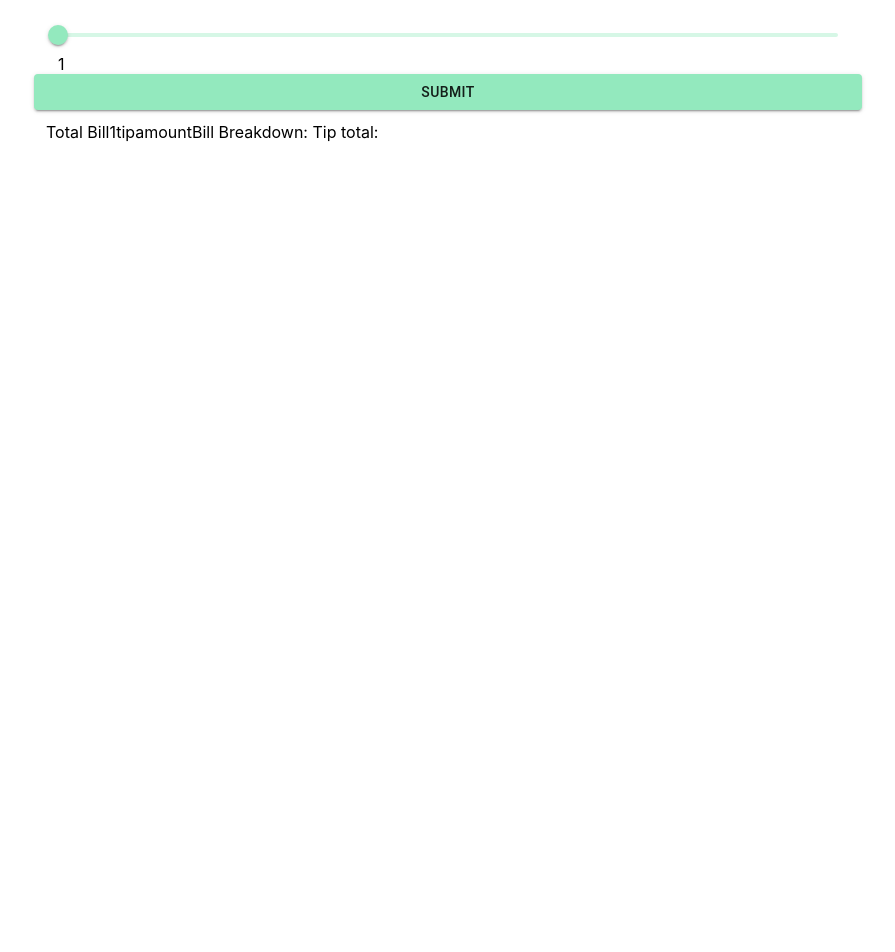
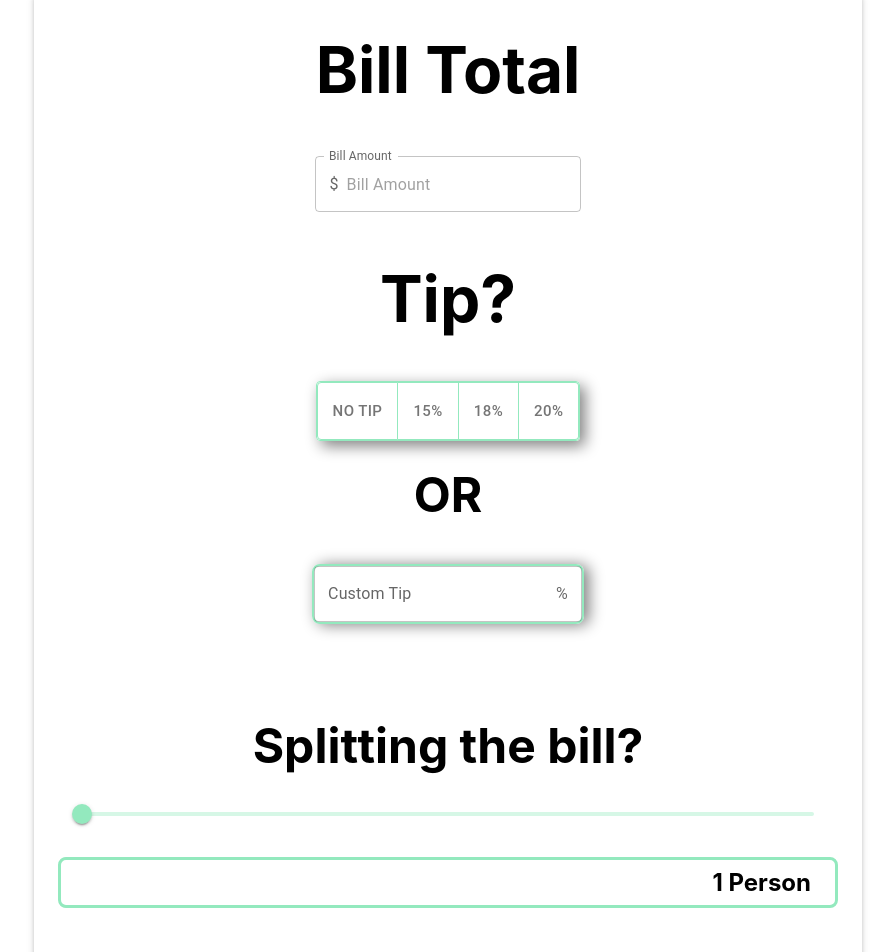
Before and after one commit to AkariBowens/QuickTip, a React (Create React App) app: page / in a window 1280 px wide. Shown: the part 220-1172 px from the top of the page, without its empty margins (192-1087 px from the left). Before the commit the page ends 800 px from the top, so only its background shows below. Built offline with nearby package versions, Linux system fonts and the light colour scheme.

Commit message:
Added Bill display, and styling

```diff
--- a/src/App.css
+++ b/src/App.css
@@ -1,36 +1,56 @@
-/* .app {
+.app {
   display: flex;
   flex-direction: column;
   justify-content: space-between;
-  position: absolute;
-   margin: 25px;
+  margin: 5px;
+  padding: 10px;
+
+  /*
+  margin: 1rem; */
+}
+
+@media screen and (max-width: 600px) {
+  .tipAmount__container {
+    display: flex;
+    flex-direction: column;
+  }
+}
+
+/* .form__output {
+  background-color: lightgray;
 } */
 
-/* .MuiFormGroup-root {
-  display: flex;
-  flex-direction: column;
-  justify-content: space-evenly;
-  margin: 25px;
-  /* align-items: self-start; */
+.form__output--container {
+  margin: 10px;
+  padding: 25px;
+}
 
-/* .form__container {
-  display: flex;
-  flex-direction: column;
-  justify-content: space-evenly;
-  margin: 15px;
-  padding: 5px;
-} */
-/* .form__container--tip {
-  display: flex;
-  flex-direction: row;
-  /* justify-content: space-evenly; */
-/* margin: 15px;
-  padding: 5px;
+h1 {
+  font-size: 3.5rem;
+  margin: 2rem 1rem 2rem 4rem;
+  padding: 0 0.5rem 0.5rem 1rem;
+  width: 250px;
+  background-color: #93e9be;
+  box-shadow: 10px 10px #529c77;
+  /* extra color -- L:#93e9be M:#47d990 D:#529C77 */
 }
-.form__container--split {
-  display: flex;
-  flex-direction: row;
-  justify-content: space-evenly;
-  margin: 15px;
-  padding: 5px;
-}  */
+
+h2 {
+  font-size: 4rem;
+  margin: 1.5rem;
+}
+
+h3 {
+  font-size: 3rem;
+  margin: 1.5rem;
+}
+
+h4 {
+  font-size: 2.25rem;
+  margin: 1.5rem 1.5rem 1.5rem 2.5rem;
+}
+
+p {
+  font-size: 1.75rem;
+  margin: 1.5rem 1.5rem 1.5rem 3rem;
+}
--- a/src/App.js
+++ b/src/App.js
@@ -1,12 +1,8 @@
 import "./App.css";
 import {
-  Button,
   Container,
   createTheme,
-  FormControl,
   FormGroup,
-  Grid,
-  Input,
   InputAdornment,
   InputLabel,
   Slider,
@@ -15,21 +11,19 @@ import {
   ToggleButton,
   ToggleButtonGroup,
 } from "@mui/material";
-// import { FormGroup } from "@material-ui/core";
+
 import { useState } from "react";
 import { Box } from "@mui/system";
 
 function App() {
   const [billAmount, setBillAmount] = useState(1);
 
-  // const handleBill = (event, newBillAmount) => {
-  //   setBillAmount(event.value);
-  // };
-
   const [tipAmount, setTipAmount] = useState("");
 
   const handleTip = (event, newTipAmount) => {
     setTipAmount(newTipAmount / 100);
+    // event.target.className = "Mui-Selected";
+    console.log(event);
   };
 
   const [billSplit, setBillSplit] = useState(1);
@@ -38,23 +32,12 @@ function App() {
     setBillSplit(newBillSplit);
   };
 
-  const [billTotal, setBillTotal] = useState(0);
-  // const [tipTotal, setTipTotal] = useState(0);
+  // const [customTip, setCustomTip] = useState(0);
 
-  const [customTip, setCustomTip] = useState(0);
-
-  const handleCustomTip = (event, newcustomTip) => {
-    setCustomTip(event.value);
-    setTipAmount(customTip / 100 + 1);
-  };
-
-  const handleSubmit = (event, newBillTotal, newBillPerPerson) => {
-    // setBillTotal(billAmount + tipTotal);
-    // setTipTotal(billAmount * tipAmount);
-    // setBillPerPerson((billTotal + tipTotal) / billSplit);
-    // this turns isShow on and that turns the display in if i choose that style
-    // if submit is pressed - changes submit button to "reset" - unnecessary
-  };
+  // const handleCustomTip = (event, newcustomTip) => {
+  //   setCustomTip(event.value);
+  //   setTipAmount(customTip / 100 + 1);
+  // };
 
   const greatBillTotal = billAmount * (1 + tipAmount);
   const billPerPerson = greatBillTotal / billSplit;
@@ -66,21 +49,68 @@ function App() {
         main: "#93E9BE",
         darker: "#47D990",
       },
+      secondary: {
+        main: "#A7B3A1",
+      },
+    },
+    components: {
+      MuiToggleButton: {
+        styleOverrides: {
+          // Name of the slot
+          root: {
+            // Some CSS
+            "&.Mui-selected": {
+              color: "#93E9BE",
+              bgcolor: "#47D990",
+            },
+          },
+        },
+      },
     },
   });
 
   return (
+    <div className="app">
       <ThemeProvider theme={theme}>
-      <div className="app">
-        <Container maxWidth="md">
         <h1>QuickTip</h1>
-          <FormGroup sx={{ m: 1.5 }} size="lg">
+        <Container maxWidth="md" sx={{ mt: 5 }}>
+          <FormGroup
+            sx={{
+              m: 1.5,
+              my: 2,
+              boxShadow: 3,
+              borderRadius: 2,
+              display: "flex",
+              flexDirection: "column",
+              justifyContent: "center",
+              alignItems: "center",
+              pt: 2,
+            }}
+            size="large"
+          >
             {/* This is the configuration for the Bill Amount input */}
+            <Container
+              sx={{
+                display: "flex",
+                flexDirection: "column",
+                textAlign: "center",
+                alignItems: "center",
+                justifyContent: "center",
+              }}
+            >
+              <h2>Bill Total</h2>
+              {/* </Container>
+            <Container> */}
               <TextField
                 id="bill-amount"
                 label="Bill Amount"
                 variant="outlined"
                 onChange={(event) => setBillAmount(event.target.value)}
+                placeholder="Bill Amount"
+                size="large"
+                sx={{
+                  my: 3,
+                }}
                 InputProps={{
                   inputMode: "numeric",
                   pattern: "[0-9]*",
@@ -89,43 +119,113 @@ function App() {
                   ),
                 }}
               />
-            {console.log(billAmount + "--billAmount")}
-            {billAmount}
+            </Container>
 
             {/* This is the configuration for the Tip amount Button Group */}
-            <Container>
+            <h2>Tip?</h2>
+            <Container
+              sx={{
+                display: "flex",
+                flexDirection: "column",
+                textAlign: "center",
+                alignItems: "center",
+                justifyContent: "center",
+                p: 2.5,
+              }}
+            >
+              <Container
+                sx={{
+                  display: "flex",
+                  flexDirection: "row",
+                  justifyContent: "center",
+                }}
+              >
                 <ToggleButtonGroup
-                aria-label="tip amount"
-                color="primary"
+                  aria-label="Tip amount"
+                  color="primary.darker"
+                  variant="outlined"
+                  exclusive
                   value={tipAmount}
                   onChange={handleTip}
-                exclusive
-                sx={{ m: 2, p: 2 }}
+                  sx={{
+                    boxShadow: "5px 5px 15px gray",
+                    border: 1,
+                    borderColor: "primary.main",
+                  }}
+                  size="large"
                 >
-                <ToggleButton variant="contained" value="0" aria-label="no tip">
+                  <ToggleButton
+                    value="0"
+                    color="primary"
+                    variant="outlined"
+                    aria-label="No tip"
+                    className={tipAmount === 0 ? "Mui-selected" : " "}
+                    sx={{
+                      border: 1,
+                      borderColor: "primary.main",
+                    }}
+                  >
                     No Tip
                   </ToggleButton>
                   <ToggleButton
-                  variant="contained"
                     value="15"
+                    color="primary"
+                    variant="outlined"
                     aria-label="fifteen percent tip"
+                    className={tipAmount === 0.15 ? "Mui-selected" : " "}
+                    sx={{
+                      border: 1,
+                      borderColor: "primary.main",
+                    }}
                   >
                     15%
                   </ToggleButton>
-                <ToggleButton value="18" aria-label="eighteen percent tip">
+                  <ToggleButton
+                    value="18"
+                    color="primary"
+                    variant="outlined"
+                    aria-label="eighteen percent tip"
+                    className={tipAmount === 0.18 ? "Mui-selected" : " "}
+                    sx={{
+                      border: 1,
+                      borderColor: "primary.main",
+                    }}
+                  >
                     18%
                   </ToggleButton>
-                <ToggleButton value="20" aria-label="twenty percent tip">
+                  <ToggleButton
+                    value="20"
+                    color="primary"
+                    variant="outlined"
+                    aria-label="twenty percent tip"
+                    className={tipAmount === 0.2 ? "Mui-selected" : " "}
+                    sx={{
+                      border: 1,
+                      borderColor: "primary.main",
+                    }}
+                  >
                     20%
                   </ToggleButton>
                 </ToggleButtonGroup>
+              </Container>
+              <Container>
+                <h3>OR</h3>
+              </Container>
+
+              <Container>
                 <TextField
                   id="tip-amount"
                   label="Custom Tip"
                   variant="outlined"
-                // onChange={(event) => setCustomTip(event.target.value)}
-                onFocus={(event) => setTipAmount(event.target.value / 100)}
+                  size="large"
                   onChange={(event) => setTipAmount(event.target.value / 100)}
+                  sx={{
+                    m: 2,
+                    boxShadow: "5px 1px 15px gray ",
+                    border: 2,
+                    borderColor: "primary.main",
+                    borderRadius: 2,
+                  }}
                   InputProps={{
                     inputMode: "numeric",
                     pattern: "[0-9]*",
@@ -135,47 +235,89 @@ function App() {
                   }}
                 />
               </Container>
-            {console.log(customTip + "customTip")}
-            {console.log(tipAmount)}
+            </Container>
+
             {/* This is the configuration for the billsplit slider */}
-
+            <Container
+              maxWidth="medium"
+              sx={{
+                display: "flex",
+                flexDirection: "column",
+                alignItems: "center",
+                justifyContent: "center",
+                my: 4,
+              }}
+            >
+              <h3>Splitting the bill?</h3>
               <Container>
                 <Slider
                   defaultValue={1}
                   step={1}
                   min={1}
-                max={4}
+                  max={12}
                   valueLabelDisplay="auto"
-                aria-labelledby="billSplitSlider"
-                maxWidth="sm"
+                  aria-labelledby="Bill Split Slider"
                   value={billSplit}
                   onChange={handleBillSplitChange}
-                // margin="normal"
                 />
-              <Box size="lg">{billSplit}</Box>
               </Container>
-            <Button type="submit" variant="contained" size="sm">
-              Submit
-            </Button>
+
+              <Container
+                component="div"
+                size="small"
+                sx={{
+                  display: "flex",
+                  justifyContent: "end",
+                  p: 1,
+                  mx: 1,
+                  my: 3,
+                  fontSize: "1.5rem",
+                  fontWeight: "700",
+                  border: 3.5,
+                  color: "#000",
+                  borderColor: "primary.main",
+                  borderRadius: 2,
+                  maxWidth: 1 / 2,
+                }}
+              >
+                {billSplit}
+                {billSplit > 1 ? " People" : " Person"}
+              </Container>
+            </Container>
           </FormGroup>
 
           {/* This is the output for the data */}
-          <Container size="lg">
-            {/* add this to a display and pass props to it */}
-            Total Bill
-            {greatBillTotal}
-            {tipAmount + "tipamount"}
-            Bill Breakdown: Tip total:
-            {/* {tipTotal + "tip total yuh"} */}
-            {billSplit > 1 && "Bill per Person" + billPerPerson}
-            {/* this opens when submit is pressed */}
-            {/* {isShow && <Display />} */}
-            {/* if bill amount>0 && <Display /> or <Container> add an outline for how to display this information </Container> */}
-            {/* or the display is there the entire time */}
+          <Container
+            sx={{
+              borderRadius: 2,
+              display: "flex",
+              flexDirection: "column",
+              border: "5px solid #47D990",
+              my: 5,
+              boxShadow: 4,
+              bgcolor: "#FFF",
+              justifyContent: "center",
+              maxWidth: 3 / 4,
+            }}
+            className="form__output"
+          >
+            <div className="form__output--container">
+              <h2>Total bill</h2>
+              <p>{"$" + greatBillTotal.toFixed(2)}</p>
+              <h3>Breakdown:</h3>
+              <h4>Original Bill:</h4>
+              <p>{"$" + billAmount}</p>
+              <h4> Added amount at {tipAmount * 100}% tip:</h4>
+              <p>{"$" + tipTotal.toFixed(2)}</p>
+              <h4>
+                {billSplit > 1 && "Split between " + billSplit + " people."}
+              </h4>
+              <p>{billSplit > 1 && "$" + billPerPerson.toFixed(2) + " each"}</p>
+            </div>
           </Container>
         </Container>
+      </ThemeProvider>
     </div>
-    </ThemeProvider>
   );
 }
 
```
Also changed, not shown: src/Test.js (added, +19 -0 lines), 1 other file (tests, documents, lock files or other folders). Lines whose indentation alone changed are shown as unchanged.
